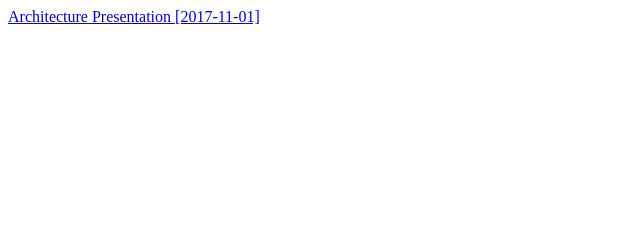
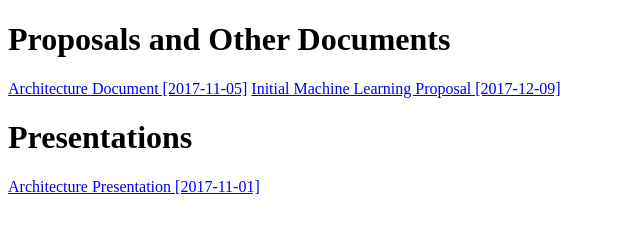
Before and after one commit to RHIT-XPrize/RHIT-XPrize.github.io, a plain HTML site: page index.html in a window 1280 px wide. Shown: the whole page, without its empty margins (0-640 px from the left). Drawn offline with Linux system fonts and the light colour scheme.

Commit message:
Updated index.html to point to the new documents.

```diff
--- a/index.html
+++ b/index.html
@@ -2,6 +2,10 @@
 <html lang="en">
   <head></head>
   <body>
+    <h1>Proposals and Other Documents</h1>
+    <a href="https://rhit-xprize.github.io/architecture_documents/architecture_document.pdf">Architecture Document [2017-11-05]</a>
+    <a href="https://rhit-xprize.github.io/machine_learning_documents/machine_learning_plan.pdf">Initial Machine Learning Proposal [2017-12-09]</a>
+    <h1>Presentations</h1>
     <a href="https://rhit-xprize.github.io/architecture_presentations/2017-11-01/architecture_presentation.html">Architecture Presentation [2017-11-01]</a>
   </body>
 </html>
```
